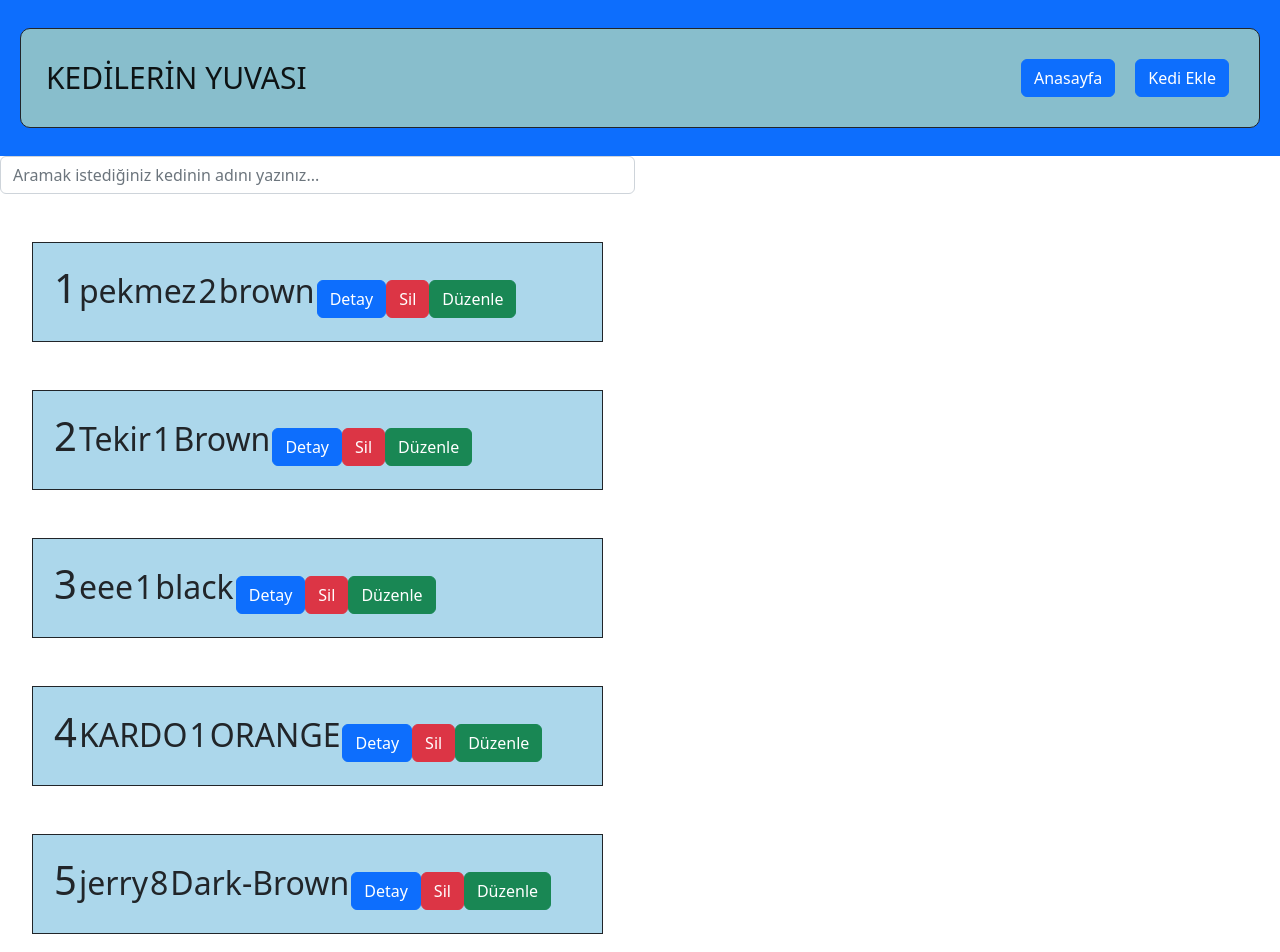
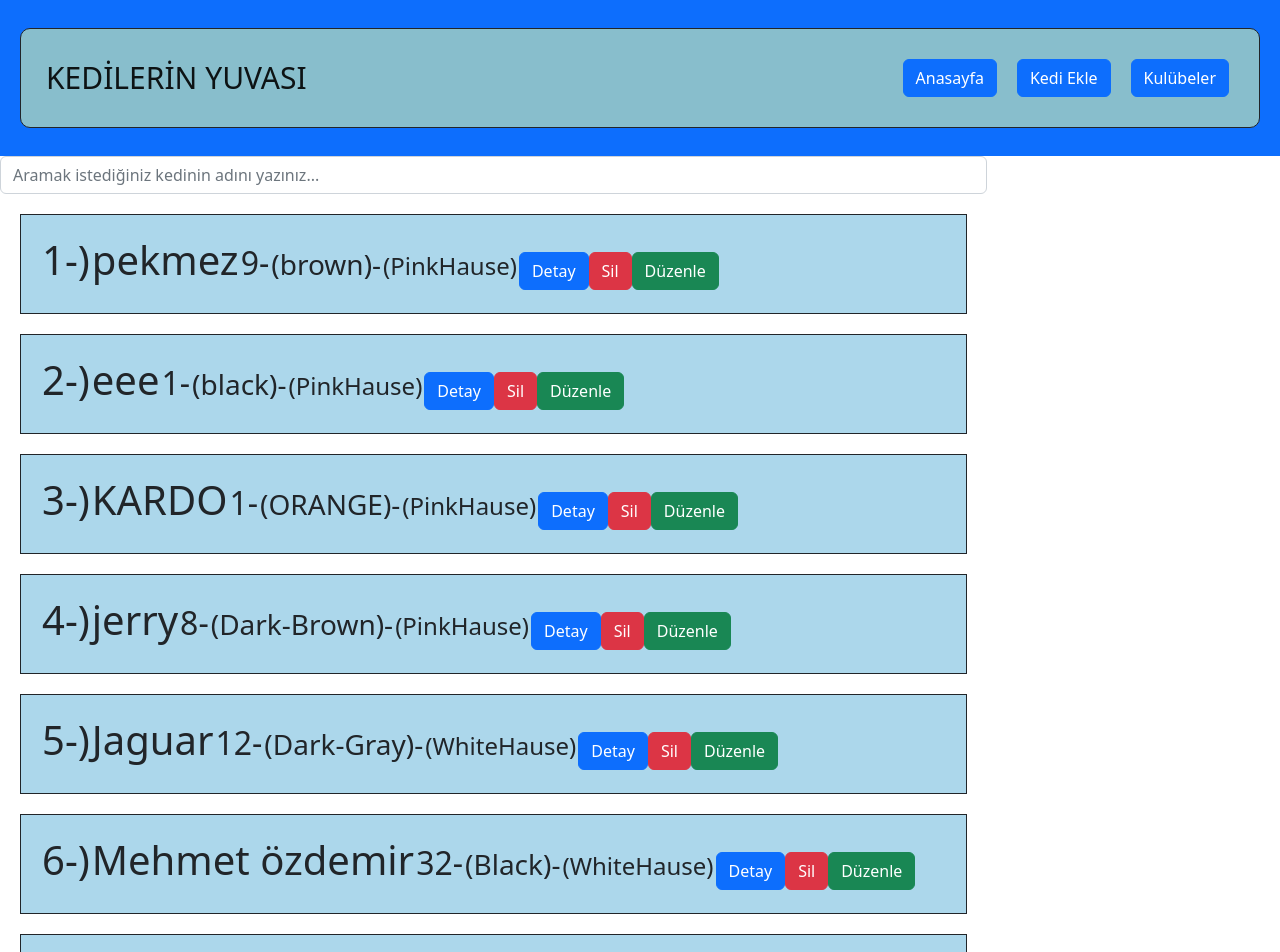
Before and after one commit to 35kartal35/cats-Shacks, a React (Create React App) app: page / in a window 1280 px wide. Shown: the top 952 px of the page. Built offline with nearby package versions, Linux system fonts and the light colour scheme; data requests are answered from the project's data file.

Commit message:
shacksList

```diff
--- a/db.json
+++ b/db.json
@@ -3,16 +3,9 @@
     {
       "id": "1",
       "name": "pekmez",
-      "age": "2",
+      "age": "9",
       "color": "brown",
       "shackId": "1"
-    },
-    {
-      "id": "2",
-      "name": "Tekir ",
-      "age": "1",
-      "color": "Brown",
-      "shackId": "2"
     },
     {
       "id": "1676720996688",
@@ -36,11 +29,32 @@
       "shackId": "1"
     },
     {
-      "id": "1676815492631",
-      "name": "Peter PEN",
-      "age": "3",
-      "color": "black",
-      "shackId": "2"
+      "id": "1676816061062",
+      "name": "Jaguar",
+      "age": "12",
+      "color": "Dark-Gray",
+      "shackId": "3"
+    },
+    {
+      "id": "1676816172294",
+      "name": "Mehmet özdemir",
+      "age": "32",
+      "color": "Black",
+      "shackId": "3"
+    },
+    {
+      "id": "1676816447479",
+      "name": "Sueda özdemir",
+      "age": "12",
+      "color": "Yellow",
+      "shackId": "3"
+    },
+    {
+      "id": "1676913178733",
+      "name": "ddd",
+      "age": "2",
+      "color": "1",
+      "shackId": "3"
     }
   ],
   "Shacks": [
--- a/src/App.js
+++ b/src/App.js
@@ -8,6 +8,7 @@ import api from "./api/api"
 import urls from "./api/urls"
 import ActionTypes from "./redux/Action/ActionTypes";
 import Edit from "./Page/Edit";
+import ListShacks from "./Page/ListShacks";
 
 function App() {
   const dispatch = useDispatch();
@@ -56,6 +57,7 @@ function App() {
       <Route path="/cat-detay/:catId" element={<Detail/>}/>
       <Route path="/addcats" element={<AddCats/>}/>
       <Route path="/cat-edit/:catId" element={<Edit/>}/>
+      <Route path="/listShacks" element={<ListShacks/>}/>
     </Routes>
     </BrowserRouter>
   );
--- /dev/null
+++ b/src/Page/ListShacks.js
@@ -0,0 +1,54 @@
+import React from "react";
+import Header from "../component/Header";
+import Footer from "../component/footer";
+import { useSelector } from "react-redux";
+
+
+const ListShacks=()=>{
+    const {catsState}= useSelector((state)=>state)
+    const {shacksState}= useSelector((state)=>state)
+    return(
+        <div>
+            <Header/>
+            <div className="container my-5">
+            <table className="table">
+          <thead>
+            <tr>
+              <th scope="col">Sıra No</th>
+              <th scope="col">Kulübe Adı</th>
+              <th scope="col">Kayıtlı Kedi Sayısı</th>
+
+            </tr>
+          </thead>
+          <tbody>
+            {shacksState.shacks.length === 0 && (
+              <tr>
+                <td colSpan={3}>Kayıtlı Minnoş yok</td>
+              </tr>
+            )}
+            {shacksState.shacks.length > 0 && (
+              <>
+                {shacksState.shacks.map((shack, index) => {
+                  const cats = catsState.cats.filter(
+                    (item) => item.shackId === shack.id
+                  );
+                  return (
+                    <tr key={shack.id}>
+                      <th scope="row">{index + 1}</th>
+                      <td >{shack.name}</td>
+                      <td >{cats.length}</td>
+
+                    </tr>
+                  );
+                })}
+              </>
+            )}
+          </tbody>
+        </table>
+        </div>
+            <Footer/>
+        </div>
+    )
+}
+
+export default ListShacks;
--- a/src/component/Header.js
+++ b/src/component/Header.js
@@ -16,7 +16,9 @@ const Header = () => {
                             <li className="nav-item">
                                 <Link className="btn btn-primary" to={"/addcats"}>Kedi Ekle</Link>
                             </li>
-
+                            <li className="nav-item">
+                                <Link className="btn btn-primary" to={"/listShacks"}>Kulübeler</Link>
+                            </li>
 
 
                         </ul>
--- a/src/component/ListCats.js
+++ b/src/component/ListCats.js
@@ -14,6 +14,7 @@ const ListCats = () => {
 
   const dispatch = useDispatch()
   const { catsState } = useSelector((state) => state);
+  const {shacksState} = useSelector((state)=>state)
   const [searchCat, setSearchCat] = useState("");
   const [filteredTekir, setFilteredTekir] = useState(catsState.cats)
   useEffect(() => {
@@ -61,15 +62,18 @@ const ListCats = () => {
         <tbody>
 
           {filteredTekir.map((cat, index) => {
+            const mycats = shacksState.shacks.find(
+              (item) => item.id === cat.shackId
+            )
 
             return (
-              <div className="container my-5">
+              <div className="header">
                 <div className="liste" >
                   <tr key={cat.id}>
-                    <th scope="row"><h1>{index + 1}</h1></th>
-                    <td><h2>{cat.name}</h2></td>
-                    <td><h2>{cat.age}</h2></td>
-                    <td><h2>{cat.color}</h2></td>
+                    <th scope="row"><h1>{index + 1}-)</h1></th>                    <td><h1>{cat.name}</h1></td>
+                    <td><h2>{cat.age}-</h2></td>
+                    <td><h3>({cat.color})-</h3></td>
+                    <td><h4>({mycats.name})</h4></td>
 
                     <td>
                       <Link className="btn btn-primary" to={`/cat-detay/${cat.id}`}>Detay</Link>
```
